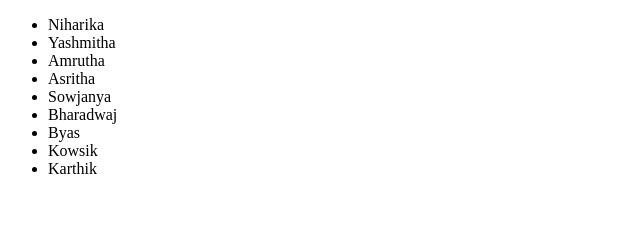
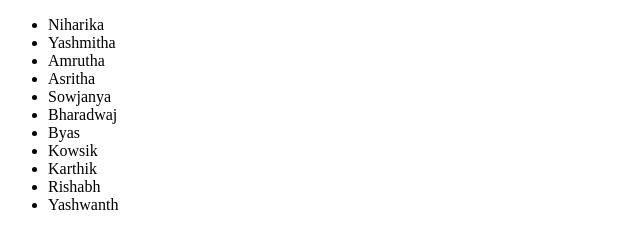
Before and after one commit to bplpriya/cv, a plain HTML site: page friends.html in a window 1280 px wide. Shown: the whole page, without its empty margins (0-640 px from the left). Drawn offline with Linux system fonts and the light colour scheme.

Commit message:
Update friends.html

```diff
--- a/friends.html
+++ b/friends.html
@@ -32,6 +32,12 @@
       <li>
         Karthik
       </li>
+      <li>
+        Rishabh
+      </li>
+      <li>
+        Yashwanth
+      </li>
 
     </ul>
 
```
